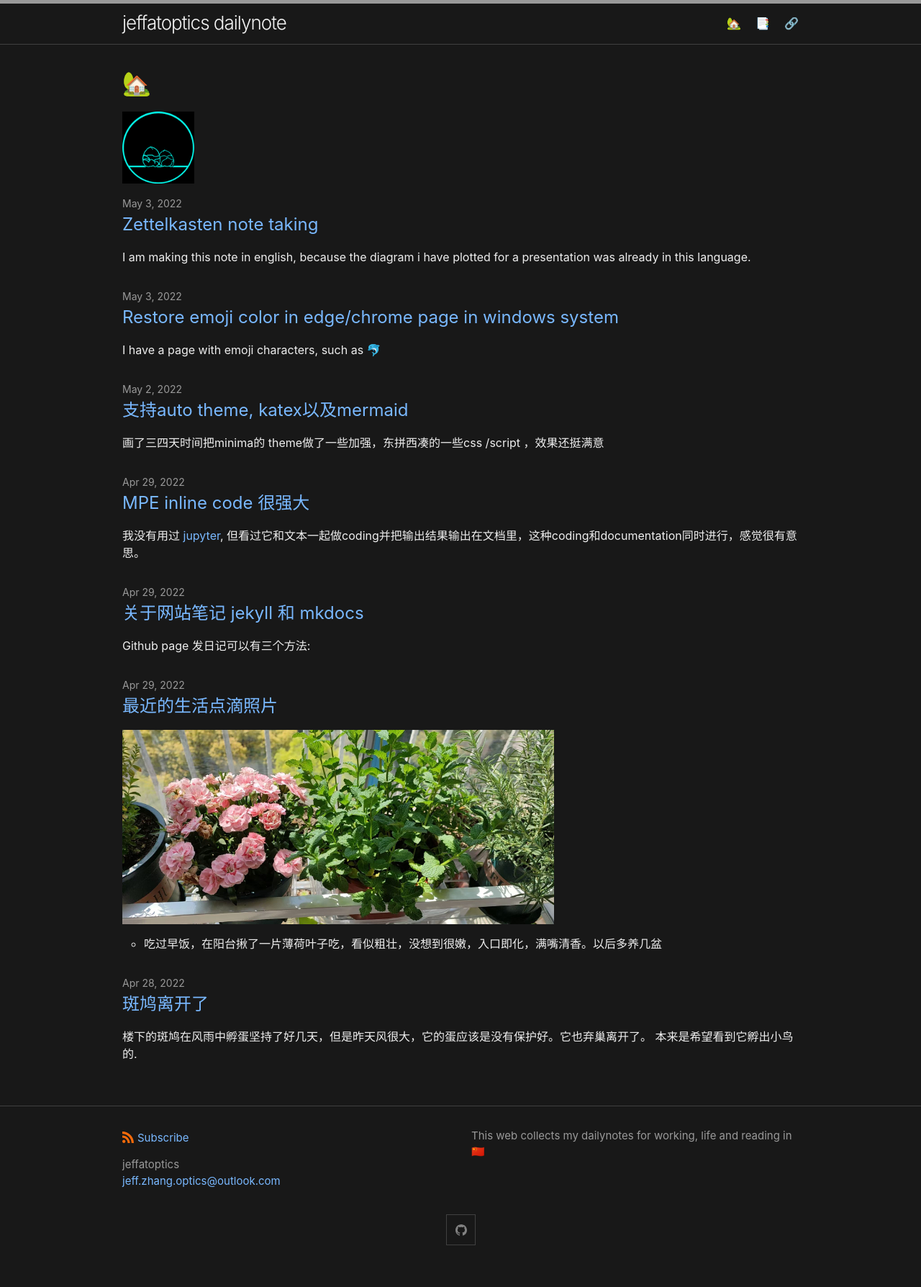
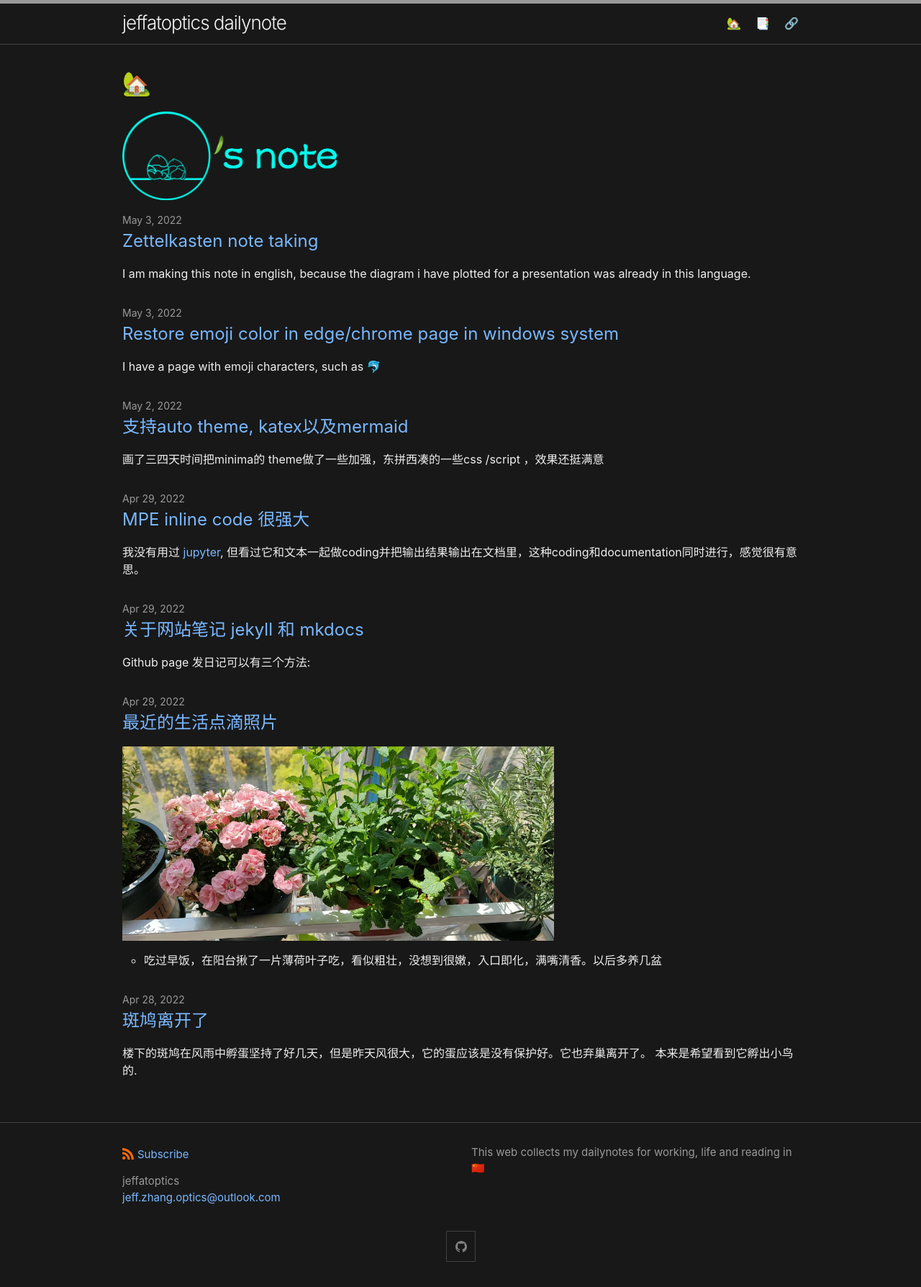
Before and after one commit to jeffatoptics/jeffblog, a Jekyll site: the page built from index.md, in a window 1280 px wide. Shown: the whole page at 72% size. Built offline with Jekyll 4.4.1, drawn with Linux system fonts in a browser that asks for light colours; before the commit the page ends 1765 px from its top, so only the background shows below that.

Commit message:
logo update

```diff
--- a/index.md
+++ b/index.md
@@ -3,4 +3,4 @@ title: 🏡
 layout: home
 list_title: ""
 ---
-![logo](./assets/logo_black.jpg){: width="100"}
+![logo](./assets/logo.png){: width="300"}
```
Also changed, not shown: assets/logo.png (added), assets/logo_black.jpg (deleted), assets/logo_white.jpg (deleted).
